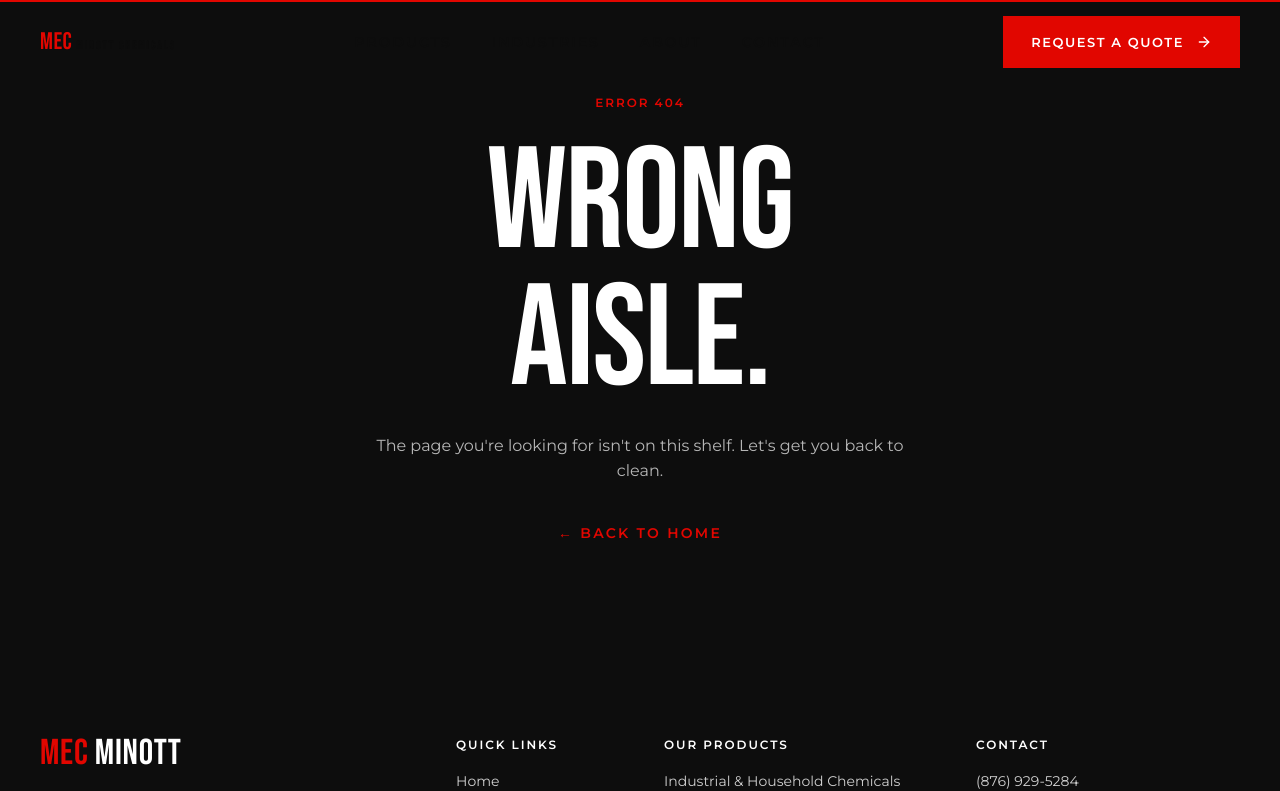
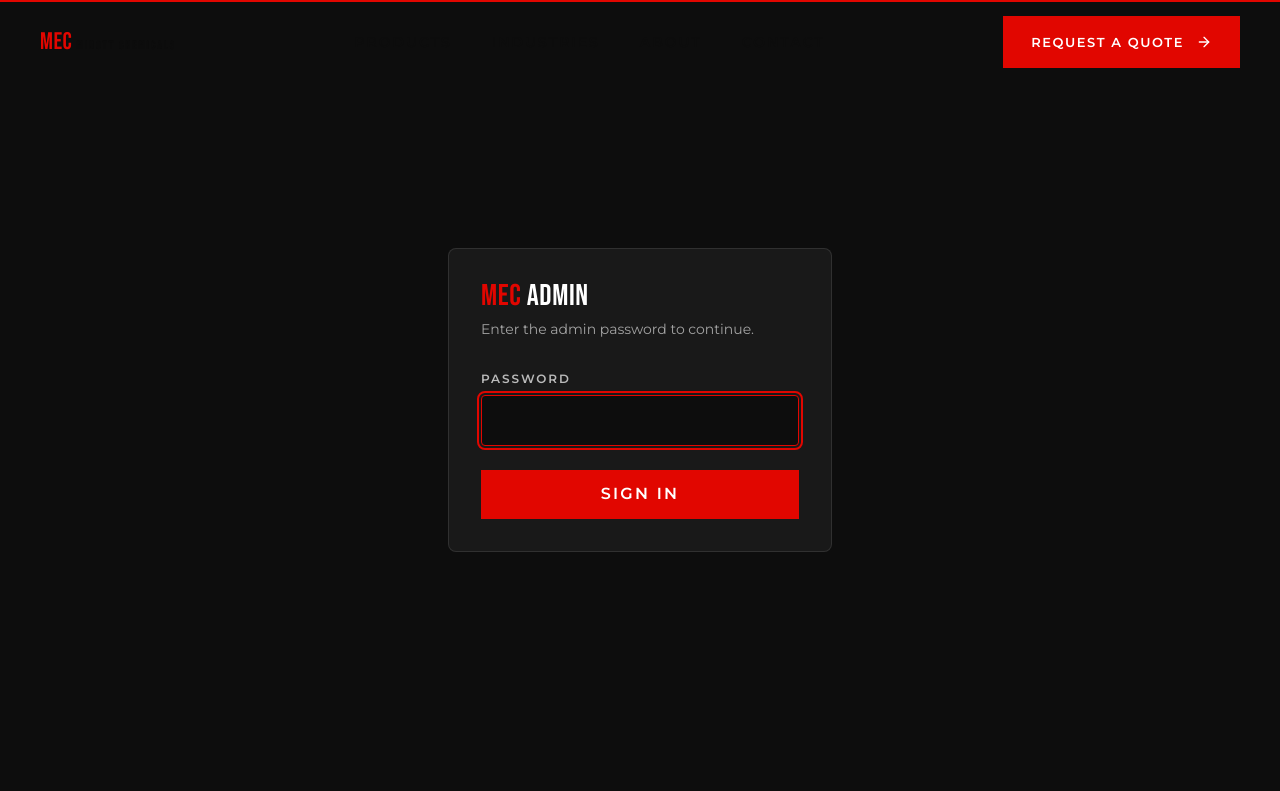
Before and after one commit to liamdatt/mc, a Next.js app in the folder minott-web/: page /admin/login in a window 1280 px wide. Before the commit this address had no page. Shown: the top 791 px of the page. Built offline with nearby package versions, Linux system fonts and the light colour scheme.

Commit message:
feat(admin): login page and gated admin layout (route-group scoped)

```diff
--- /dev/null
+++ b/minott-web/app/admin/(protected)/layout.tsx
@@ -0,0 +1,58 @@
+import Link from "next/link";
+import { cookies } from "next/headers";
+import { redirect } from "next/navigation";
+import { verifySession, SESSION_COOKIE } from "@/lib/auth/session";
+import { logout } from "@/lib/actions/auth";
+
+const NAV = [
+  { href: "/admin", label: "Dashboard" },
+  { href: "/admin/products", label: "Products" },
+  { href: "/admin/categories", label: "Categories" },
+  { href: "/admin/requests", label: "Requests" },
+];
+
+export default async function AdminLayout({
+  children,
+}: {
+  children: React.ReactNode;
+}) {
+  const token = (await cookies()).get(SESSION_COOKIE)?.value;
+  const authed = await verifySession(process.env.SESSION_SECRET ?? "", token);
+  if (!authed) redirect("/admin/login");
+
+  return (
+    <div className="flex min-h-screen bg-mec-mist text-mec-ink">
+      <aside className="flex w-56 flex-col border-r border-black/10 bg-mec-pure p-6">
+        <Link href="/admin" className="font-display text-2xl tracking-wider">
+          <span className="text-mec-red">MEC</span> Admin
+        </Link>
+        <nav className="mt-8 flex flex-1 flex-col gap-1">
+          {NAV.map((n) => (
+            <Link
+              key={n.href}
+              href={n.href}
+              className="rounded-sm px-3 py-2 text-sm font-semibold hover:bg-mec-mist"
+            >
+              {n.label}
+            </Link>
+          ))}
+        </nav>
+        <form action={logout}>
+          <button
+            type="submit"
+            className="w-full rounded-sm border border-black/15 px-3 py-2 text-sm font-semibold hover:border-mec-red hover:text-mec-red"
+          >
+            Log out
+          </button>
+        </form>
+        <Link
+          href="/"
+          className="mt-3 text-xs text-mec-ink/60 hover:text-mec-red"
+        >
+          ← View site
+        </Link>
+      </aside>
+      <main className="flex-1 p-8">{children}</main>
+    </div>
+  );
+}
--- /dev/null
+++ b/minott-web/app/admin/login/page.tsx
@@ -0,0 +1,53 @@
+"use client";
+
+import { useActionState } from "react";
+import { login, type LoginState } from "@/lib/actions/auth";
+
+const initial: LoginState = {};
+
+export default function AdminLoginPage() {
+  const [state, formAction, pending] = useActionState(login, initial);
+
+  return (
+    <main className="grid min-h-screen place-items-center bg-mec-ink px-6 text-mec-pure">
+      <form
+        action={formAction}
+        className="w-full max-w-sm rounded-md border border-white/10 bg-white/5 p-8"
+      >
+        <p className="font-display text-3xl tracking-wider">
+          <span className="text-mec-red">MEC</span> Admin
+        </p>
+        <p className="mt-2 text-sm text-mec-pure/60">
+          Enter the admin password to continue.
+        </p>
+
+        <label
+          htmlFor="password"
+          className="mt-8 block text-xs font-semibold uppercase tracking-[0.16em] text-mec-pure/70"
+        >
+          Password
+        </label>
+        <input
+          id="password"
+          name="password"
+          type="password"
+          autoFocus
+          required
+          className="mt-2 w-full rounded-sm border border-white/20 bg-mec-ink px-4 py-3 text-mec-pure outline-none focus:border-mec-red"
+        />
+
+        {state.error && (
+          <p className="mt-3 text-sm text-mec-red">{state.error}</p>
+        )}
+
+        <button
+          type="submit"
+          disabled={pending}
+          className="mt-6 w-full bg-mec-red px-6 py-3 font-semibold uppercase tracking-[0.14em] text-mec-pure transition hover:bg-mec-red-hover disabled:opacity-50"
+        >
+          {pending ? "Signing in…" : "Sign in"}
+        </button>
+      </form>
+    </main>
+  );
+}
```
